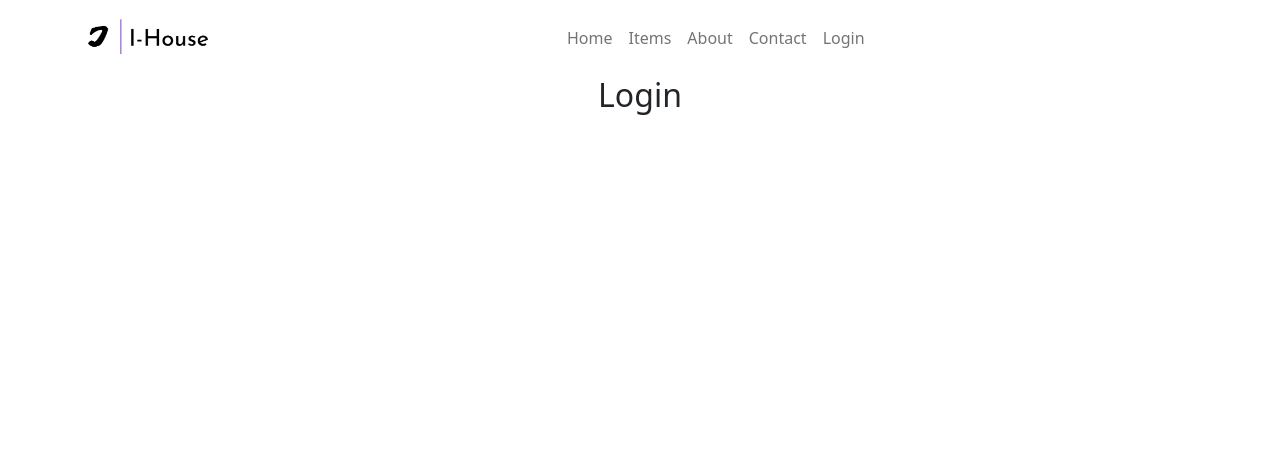
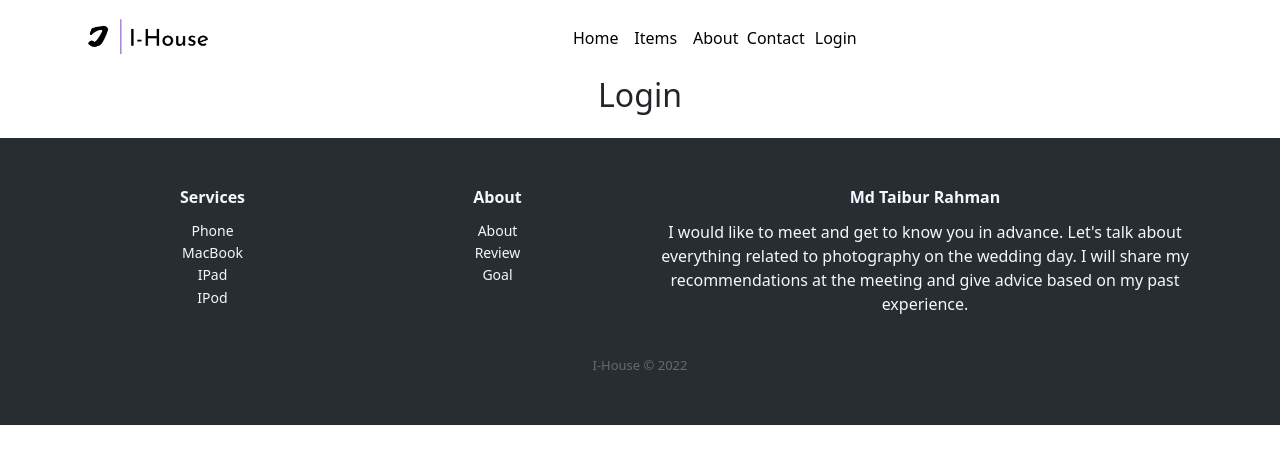
Before and after one commit to trshawonbd/I-House-Client-Side, a React (Create React App) app: page /login in a window 1280 px wide. Shown: the top 464 px of the page. Built offline with nearby package versions, Linux system fonts and the light colour scheme.

Commit message:
Footer  section  done

```diff
--- a/src/App.js
+++ b/src/App.js
@@ -6,6 +6,7 @@ import Items from './component/Items/Items';
 import About from './component/About/About';
 import Contact from './component/Contact/Contact';
 import Login from './component/Login/Login';
+import Footer from './component/Footer/Footer';
 
 function App() {
   return (
@@ -19,6 +20,7 @@ function App() {
         <Route path='/contact' element = {<Contact></Contact>}></Route>
         <Route path='/login' element = {<Login></Login>}></Route>
       </Routes>
+      <Footer></Footer>
     </div>
   );
 }
--- a/src/component/ChooseUs/ChooseUs.js
+++ b/src/component/ChooseUs/ChooseUs.js
@@ -6,7 +6,7 @@ import choose2 from '../../img/choose/choose2.svg';
 const ChooseUs = () => {
     return (
 
-        <div className='container'>
+        <div className='container font'>
             <div className='what-section'>
                 <h1 className='my-4'>What is I-House?</h1>
                 <div>
--- a/src/component/Features/Features.css
+++ b/src/component/Features/Features.css
@@ -1,6 +1,6 @@
 
 .card{
-    background-color: black;
+    background-color: #E6E6E6 !important;
 }
 .feature-img img{
     margin-top: 10px;
--- a/src/component/Features/Features.js
+++ b/src/component/Features/Features.js
@@ -11,7 +11,7 @@ import pages from '../../img/features/pages.png';
 
 const Features = () => {
     return (
-        <div className='container'>
+        <div className='container font'>
             <h2 className='my-4'>See all Our Features</h2>
             <div class="row row-cols-1 row-cols-md-3 g-4">
                 <div className="col">
--- /dev/null
+++ b/src/component/Footer/Footer.css
@@ -0,0 +1,81 @@
+.footer-dark {
+    padding:50px 0;
+    color:#f0f9ff;
+    background-color:#282d32;
+  }
+
+
+
+  .footer-dark h3 {
+    margin-top:0;
+    margin-bottom:12px;
+    font-weight:bold;
+    font-size:16px;
+  }
+
+  .footer-dark ul {
+    padding:0;
+    list-style:none;
+    line-height:1.6;
+    font-size:14px;
+    margin-bottom:0;
+  }
+
+  .footer-dark ul a {
+    color:inherit;
+    text-decoration:none;
+    opacity:0.6;
+
+  }
+
+  .footer-dark ul a:hover {
+    opacity:0.8;
+  }
+
+  @media (max-width:767px) {
+    .footer-dark .item:not(.social) {
+      text-align:center;
+      padding-bottom:20px;
+    }
+  }
+
+  .footer-dark .item.text {
+    margin-bottom:36px;
+  }
+
+  @media (max-width:767px) {
+    .footer-dark .item.text {
+      margin-bottom:0;
+    }
+  }
+
+  .footer-dark .item.text p {
+    opacity:0.6;
+    margin-bottom:0;
+  }
+
+  .footer-dark .item.social {
+    text-align:center;
+  }
+
+  @media (max-width:991px) {
+    .footer-dark .item.social {
+      text-align:center;
+      margin-top:20px;
+    }
+  }
+
+
+
+  .footer-dark .item.social > a:hover {
+    opacity:0.9;
+  }
+
+  .footer-dark .copyright {
+    text-align:center;
+    padding-top:24px;
+    opacity:0.3;
+    font-size:13px;
+    margin-bottom:0;
+    color: whitesmoke;
+  }
--- /dev/null
+++ b/src/component/Footer/Footer.js
@@ -0,0 +1,41 @@
+import React from 'react';
+import './Footer.css'
+
+const Footer = () => {
+    const today = new Date();
+    const year = today.getFullYear();
+    return (
+        <div class="footer-dark mt-4 font">
+            <footer>
+                <div class="container">
+                    <div class="row">
+                        <div class="col-sm-6 col-md-3 item">
+                            <h3>Services</h3>
+                            <ul>
+                                <li>Phone</li>
+                                <li>MacBook</li>
+                                <li>IPad</li>
+                                <li>IPod</li>
+                            </ul>
+                        </div>
+                        <div class="col-sm-6 col-md-3 item">
+                            <h3>About</h3>
+                            <ul>
+                                <li>About</li>
+                                <li>Review</li>
+                                <li>Goal</li>
+                            </ul>
+                        </div>
+                        <div class="col-md-6 item text-footer">
+                            <h3>Md Taibur Rahman</h3>
+                            <p className=''>I would like to meet and get to know you in advance. Let's talk about everything related to photography on the wedding day. I will share my recommendations at the meeting and give advice based on my past experience.</p>
+                        </div>
+                    </div>
+                    <p class="copyright">I-House ©  {year}</p>
+                </div>
+            </footer>
+        </div>
+    );
+};
+
+export default Footer;
--- a/src/component/Items/Items.js
+++ b/src/component/Items/Items.js
@@ -3,7 +3,7 @@ import './Items.css';
 
 const Items = () => {
     return (
-        <div className='container'>
+        <div className='container font'>
             <h2 className='my-4'>Items</h2>
             <div class="row row-cols-1 row-cols-md-3 g-4">
                 <div class="col">
--- a/src/component/Join/Join.css
+++ b/src/component/Join/Join.css
@@ -1,3 +1,6 @@
+.font{
+    font-family: sans;
+}
 .title{
     color: #6642f6;
 }
--- a/src/component/Join/Join.js
+++ b/src/component/Join/Join.js
@@ -6,7 +6,7 @@ import number3 from '../../img/number/three.png';
 
 const Join = () => {
     return (
-        <div className='text-center container'>
+        <div className='text-center container font'>
             <h2 className='my-4'>Join <span className='title'>I</span>-H<span className='title'>o</span>u<span className='title'>s</span>e Today</h2>
             <p className='text-center text'>Explore the world of Gadget Flow so you know when any new tech launches—anywhere. Create your account using your email or any of our supported third-party logins, such as Google, Apple, and Facebook.</p>
 
--- a/src/component/NavBar/NabBar.js
+++ b/src/component/NavBar/NabBar.js
@@ -6,7 +6,7 @@ import { Link } from 'react-router-dom';
 
 const NabBar = () => {
     return (
-        <div>
+        <div >
             <Navbar collapseOnSelect expand="lg">
                 <Container className='items'>
                     <Navbar.Brand href="#home">
--- a/src/component/NavBar/NavBar.css
+++ b/src/component/NavBar/NavBar.css
@@ -2,7 +2,7 @@
     height: 50px;
 }
 
-Nav .nav-list{
+Nav .nav-link{
     font-weight: 500;
     font-size: 16px;
     font-family: sans;
@@ -11,4 +11,5 @@ Nav .nav-list{
     display: flex;
     justify-content: center;
     align-items: center;
+    color: black !important;
 }
--- a/src/index.css
+++ b/src/index.css
@@ -1,8 +1,7 @@
 body {
   margin: 0;
-  font-family: -apple-system, BlinkMacSystemFont, 'Segoe UI', 'Roboto', 'Oxygen',
-    'Ubuntu', 'Cantarell', 'Fira Sans', 'Droid Sans', 'Helvetica Neue',
-    sans-serif;
+
+  font-family: sans;
   -webkit-font-smoothing: antialiased;
   -moz-osx-font-smoothing: grayscale;
 }
```
